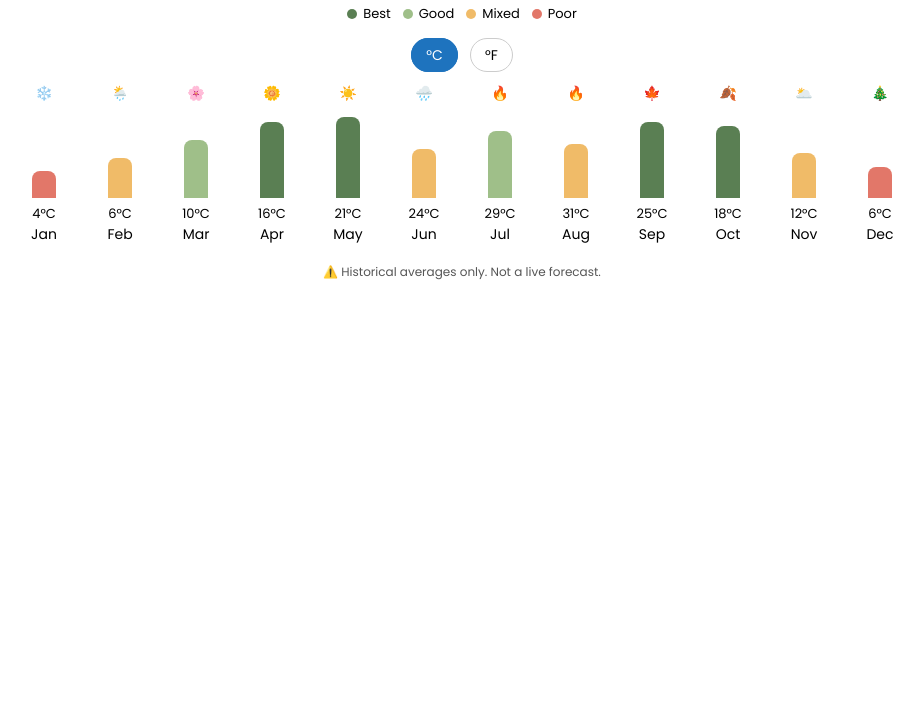
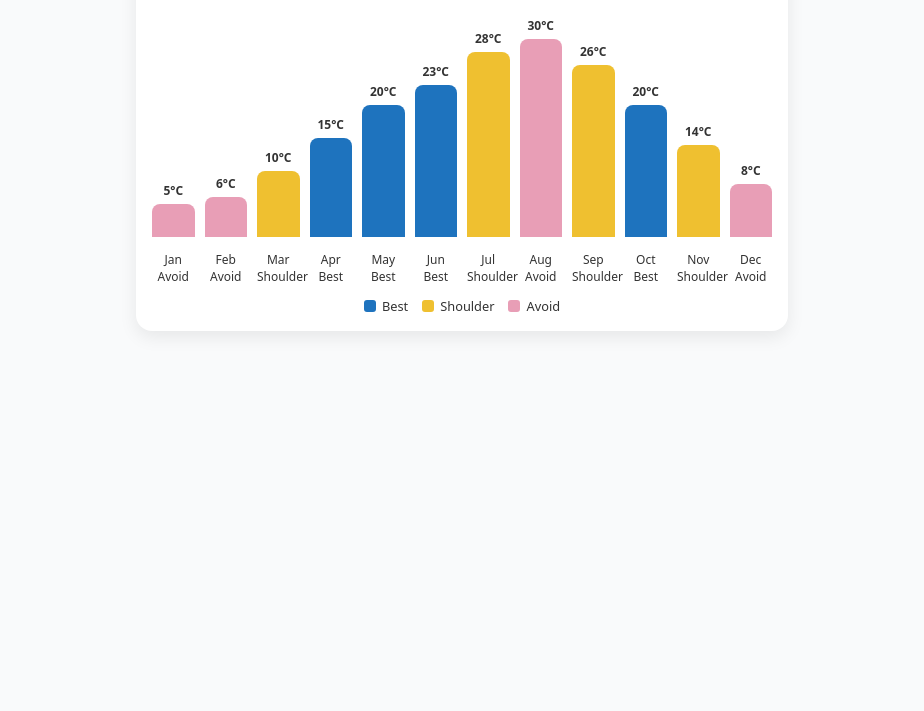
Before and after one commit to heyyykai/japan-weather-chart, a plain HTML site: page index.html in a window 1280 px wide. Shown: the part 89-800 px from the top of the page, without its empty margins (178-1102 px from the left). Drawn offline with Linux system fonts and the light colour scheme.

Commit message:
Template

```diff
--- a/index.html
+++ b/index.html
@@ -2,284 +2,199 @@
 <html lang="en">
 <head>
 <meta charset="UTF-8" />
-  <title>Best Time to Visit</title>
 <meta name="viewport" content="width=device-width, initial-scale=1.0" />
-
-  <!-- Font -->
-  <link rel="preconnect" href="https://fonts.googleapis.com">
-  <link rel="preconnect" href="https://fonts.gstatic.com" crossorigin>
-  <link href="https://fonts.googleapis.com/css2?family=Poppins:wght@400;600&display=swap" rel="stylesheet">
+<title>Country Weather Chart</title>
 
 <style>
-    * { box-sizing: border-box; }
+:root {
+  --best: #1e73be;
+  --shoulder: #EFC030;
+  --avoid: #E89EB6;
+  --bg: #f9fafb;
+  --text: #333;
+}
 
 body {
   margin: 0;
-      padding: 0;
-      background: #ffffff;
+  padding: 16px;
+  font-family: system-ui, -apple-system, BlinkMacSystemFont, sans-serif;
+  background: var(--bg);
+  color: var(--text);
 }
 
-    .weather-chart {
-      font-family: 'Poppins', sans-serif;
-      max-width: 100%;
+/* Notion-safe container */
+.chart-wrapper {
+  max-width: 620px;
+  margin: auto;
   padding: 16px;
-      text-align: center;
+  background: white;
+  border-radius: 16px;
+  box-shadow: 0 6px 18px rgba(0,0,0,0.08);
 }
 
-    h2 {
-      font-size: 28px;
-      margin-bottom: 12px;
+/* Header */
+.chart-header {
+  text-align: center;
+  margin-bottom: 20px;
 }
 
+.chart-header h2 {
+  margin: 0;
+  font-size: 1.4rem;
+}
+
+.chart-header p {
+  margin: 4px 0 0;
+  font-size: 0.9rem;
+  opacity: 0.7;
+}
+
+/* Chart */
+.chart {
+  display: grid;
+  grid-template-columns: repeat(12, 1fr);
+  gap: 10px;
+  align-items: end;
+  height: 220px;
+  margin-top: 20px;
+}
+
+/* Bar */
+.bar {
+  position: relative;
+  width: 100%;
+  border-radius: 8px 8px 0 0;
+  height: 0;
+  animation: grow 1s ease forwards;
+}
+
+/* Labels */
+.bar span {
+  position: absolute;
+  bottom: -48px;
+  left: 50%;
+  transform: translateX(-50%);
+  font-size: 0.75rem;
+  text-align: center;
+  width: 100%;
+  white-space: nowrap;
+}
+
+/* Temp label */
+.bar::after {
+  content: attr(data-temp);
+  position: absolute;
+  top: -22px;
+  left: 50%;
+  transform: translateX(-50%);
+  font-size: 0.75rem;
+  font-weight: 600;
+}
+
+/* Colors */
+.best { background: var(--best); }
+.shoulder { background: var(--shoulder); }
+.avoid { background: var(--avoid); }
+
+/* Legend */
 .legend {
   display: flex;
   justify-content: center;
-      gap: 12px;
-      font-size: 13px;
-      flex-wrap: wrap;
-      margin-bottom: 18px;
+  gap: 14px;
+  margin-top: 60px;
+  font-size: 0.8rem;
 }
 
-    .legend span {
+.legend div {
   display: flex;
   align-items: center;
   gap: 6px;
 }
 
-    .dot {
-      width: 10px;
-      height: 10px;
-      border-radius: 50%;
+.legend span {
+  width: 12px;
+  height: 12px;
+  border-radius: 3px;
+  display: inline-block;
 }
 
-    .best  { background:#5a7f53; }
-    .good  { background:#9fbf89; }
-    .mixed { background:#f0bb68; }
-    .poor  { background:#e27769; }
-
-    .toggle {
-      margin-bottom: 16px;
-    }
-
-    input { display:none; }
-
-    label {
-      padding: 6px 14px;
-      border-radius: 20px;
-      border: 1px solid #ccc;
-      cursor: pointer;
-      font-size: 14px;
-      margin: 0 4px;
-    }
-
-    input#c:checked ~ .toggle label[for="c"],
-    input#f:checked ~ .toggle label[for="f"] {
-      background:#1e73be;
-      color:#fff;
-      border-color:#1e73be;
-    }
-
-    .months-wrapper {
-      overflow-x: auto;
-      padding-bottom: 6px;
-    }
-
-    .months {
-      display: flex;
-      gap: 14px;
-      width: max-content;
-      margin: auto;
-    }
-
-    .month {
-      min-width: 62px;
-      display: flex;
-      flex-direction: column;
-      align-items: center;
-      font-size: 14px;
-    }
-
-    .emoji {
-      margin-bottom: 4px;
-    }
-
-    .bar {
-      height: 90px;
-      width: 24px;
-      display: flex;
-      align-items: flex-end;
-      margin-bottom: 6px;
-    }
-
-    .bar-fill {
-      width: 100%;
-      height: 0;
-      border-radius: 8px 8px 0 0;
-      animation: grow 1.1s ease forwards;
-    }
-
+/* Animation */
 @keyframes grow {
   from { height: 0; }
-      to { height: var(--height); }
-    }
-
-    .temp {
-      font-size: 13px;
-    }
-
-    input#c:checked ~ .months-wrapper .f { display:none; }
-    input#f:checked ~ .months-wrapper .c { display:none; }
-
-    .disclaimer {
-      font-size: 12px;
-      color: #555;
-      margin-top: 12px;
+  to { height: var(--bar-height); }
 }
 </style>
 </head>
 
 <body>
 
-<div class="weather-chart">
+<div class="chart-wrapper">
+  <div class="chart-header">
+    <h2>Japan Weather by Month</h2>
+    <p>Based on average daytime temperatures</p>
+  </div>
 
-  <!-- 🔴 CHANGE ONLY THIS TITLE FOR OTHER COUNTRIES -->
-  <h2>🌤️ Best Time to Visit Japan</h2>
+  <div class="chart" id="chart"></div>
 
   <div class="legend">
-    <span><span class="dot best"></span>Best</span>
-    <span><span class="dot good"></span>Good</span>
-    <span><span class="dot mixed"></span>Mixed</span>
-    <span><span class="dot poor"></span>Poor</span>
-  </div>
-
-  <input type="radio" id="c" name="unit" checked>
-  <input type="radio" id="f" name="unit">
-
-  <div class="toggle">
-    <label for="c">°C</label>
-    <label for="f">°F</label>
-  </div>
-
-  <div class="months-wrapper">
-    <div class="months">
-
-      <!-- 🟢 COPY THIS MONTH BLOCK FOR OTHER COUNTRIES -->
-      <div class="month">
-        <div class="emoji">❄️</div>
-        <div class="bar">
-          <span class="bar-fill poor" style="--height: 30%;"></span>
-        </div>
-        <div class="temp"><span class="c">4°C</span><span class="f">39°F</span></div>
-        <div>Jan</div>
-      </div>
-
-      <div class="month">
-        <div class="emoji">🌦️</div>
-        <div class="bar">
-          <span class="bar-fill mixed" style="--height: 45%;"></span>
-        </div>
-        <div class="temp"><span class="c">6°C</span><span class="f">43°F</span></div>
-        <div>Feb</div>
-      </div>
-
-      <div class="month">
-        <div class="emoji">🌸</div>
-        <div class="bar">
-          <span class="bar-fill good" style="--height: 65%;"></span>
-        </div>
-        <div class="temp"><span class="c">10°C</span><span class="f">50°F</span></div>
-        <div>Mar</div>
-      </div>
-
-      <div class="month">
-        <div class="emoji">🌼</div>
-        <div class="bar">
-          <span class="bar-fill best" style="--height: 85%;"></span>
-        </div>
-        <div class="temp"><span class="c">16°C</span><span class="f">61°F</span></div>
-        <div>Apr</div>
-      </div>
-
-      <div class="month">
-        <div class="emoji">☀️</div>
-        <div class="bar">
-          <span class="bar-fill best" style="--height: 90%;"></span>
-        </div>
-        <div class="temp"><span class="c">21°C</span><span class="f">70°F</span></div>
-        <div>May</div>
-      </div>
-
-      <div class="month">
-        <div class="emoji">🌧️</div>
-        <div class="bar">
-          <span class="bar-fill mixed" style="--height: 55%;"></span>
-        </div>
-        <div class="temp"><span class="c">24°C</span><span class="f">75°F</span></div>
-        <div>Jun</div>
-      </div>
-
-      <div class="month">
-        <div class="emoji">🔥</div>
-        <div class="bar">
-          <span class="bar-fill good" style="--height: 75%;"></span>
-        </div>
-        <div class="temp"><span class="c">29°C</span><span class="f">84°F</span></div>
-        <div>Jul</div>
-      </div>
-
-      <div class="month">
-        <div class="emoji">🔥</div>
-        <div class="bar">
-          <span class="bar-fill mixed" style="--height: 60%;"></span>
-        </div>
-        <div class="temp"><span class="c">31°C</span><span class="f">88°F</span></div>
-        <div>Aug</div>
-      </div>
-
-      <div class="month">
-        <div class="emoji">🍁</div>
-        <div class="bar">
-          <span class="bar-fill best" style="--height: 85%;"></span>
-        </div>
-        <div class="temp"><span class="c">25°C</span><span class="f">77°F</span></div>
-        <div>Sep</div>
-      </div>
-
-      <div class="month">
-        <div class="emoji">🍂</div>
-        <div class="bar">
-          <span class="bar-fill best" style="--height: 80%;"></span>
-        </div>
-        <div class="temp"><span class="c">18°C</span><span class="f">64°F</span></div>
-        <div>Oct</div>
-      </div>
-
-      <div class="month">
-        <div class="emoji">🌥️</div>
-        <div class="bar">
-          <span class="bar-fill mixed" style="--height: 50%;"></span>
-        </div>
-        <div class="temp"><span class="c">12°C</span><span class="f">54°F</span></div>
-        <div>Nov</div>
-      </div>
-
-      <div class="month">
-        <div class="emoji">🎄</div>
-        <div class="bar">
-          <span class="bar-fill poor" style="--height: 35%;"></span>
-        </div>
-        <div class="temp"><span class="c">6°C</span><span class="f">43°F</span></div>
-        <div>Dec</div>
-      </div>
-
+    <div><span style="background:var(--best)"></span>Best</div>
+    <div><span style="background:var(--shoulder)"></span>Shoulder</div>
+    <div><span style="background:var(--avoid)"></span>Avoid</div>
   </div>
 </div>
 
-  <div class="disclaimer">
-    ⚠️ Historical averages only. Not a live forecast.
-  </div>
+<script>
+/* ===============================
+   EDIT ONLY THIS DATA SECTION
+   =============================== */
 
-</div>
+const country = "Japan";
+
+const monthlyData = [
+  { month: "Jan", temp: 5 },
+  { month: "Feb", temp: 6 },
+  { month: "Mar", temp: 10 },
+  { month: "Apr", temp: 15 },
+  { month: "May", temp: 20 },
+  { month: "Jun", temp: 23 },
+  { month: "Jul", temp: 28 },
+  { month: "Aug", temp: 30 },
+  { month: "Sep", temp: 26 },
+  { month: "Oct", temp: 20 },
+  { month: "Nov", temp: 14 },
+  { month: "Dec", temp: 8 }
+];
+
+/* ===============================
+   DO NOT TOUCH BELOW
+   =============================== */
+
+const chart = document.getElementById("chart");
+
+/* Temperature → height + label logic */
+function classifyMonth(temp) {
+  if (temp >= 15 && temp <= 25) return "best";
+  if ((temp >= 10 && temp < 15) || (temp > 25 && temp <= 28)) return "shoulder";
+  return "avoid";
+}
+
+monthlyData.forEach(item => {
+  const bar = document.createElement("div");
+
+  const label = classifyMonth(item.temp);
+  const height = Math.min(100, item.temp * 3); // auto scale
+
+  bar.className = `bar ${label}`;
+  bar.style.setProperty("--bar-height", height + "%");
+  bar.setAttribute("data-temp", item.temp + "°C");
+
+  const span = document.createElement("span");
+  span.innerHTML = `${item.month}<br>${label.charAt(0).toUpperCase() + label.slice(1)}`;
+
+  bar.appendChild(span);
+  chart.appendChild(bar);
+});
+</script>
 
 </body>
 </html>
```
Lines whose indentation alone changed are shown as unchanged.
